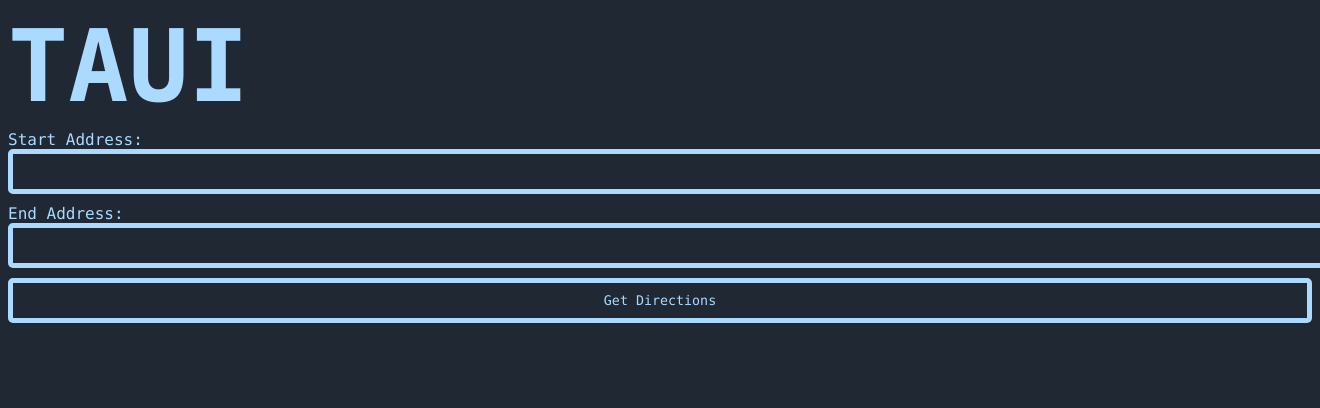
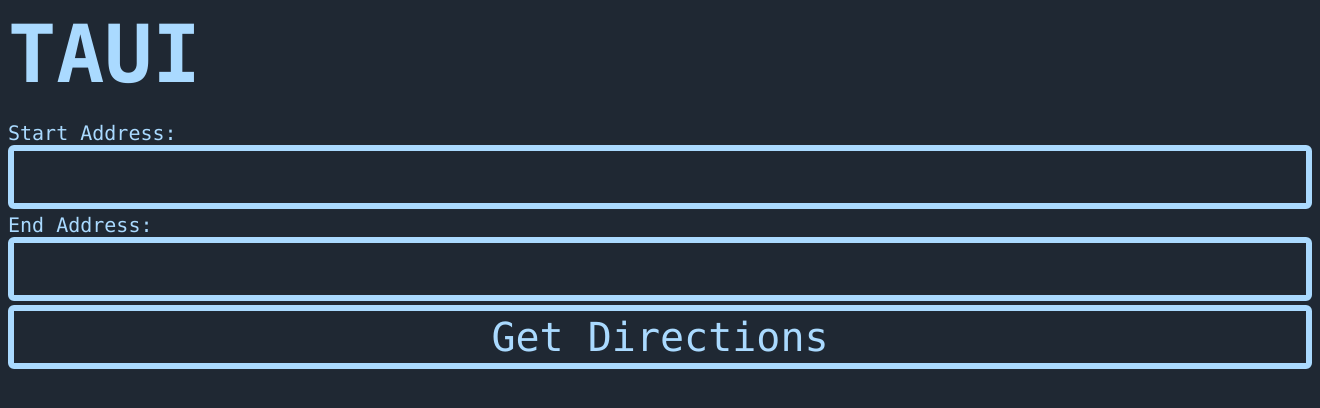
Before and after one commit to SatisfiedSushi/T.A.U.I-Train-And-Uber-Integration, a Flask app: page / in a window 1320 px wide; the page is wider, and only the part inside the window is pictured. Shown: the top 408 px of that part. Run offline with Flask 3, Linux system fonts and the light colour scheme; some libraries are stand-ins or nearby versions.

Commit message:
It finally looks good

```diff
--- a/templates/input.html
+++ b/templates/input.html
@@ -10,21 +10,37 @@
         html, label {
             background-color: #1F2833;
         }
+        #click-box, .input-box {
+            width: 100%;
+            box-sizing: border-box;
+        }
         input[type="text"], #click-box{
-            width: 100%;
-            padding: 10px; /* Adjust the padding for your desired size */
-            margin-bottom: 10px;
-            border: 5px solid #AADAFF;
-            border-radius: 5px;
+            padding: 0.375vh; /* Adjust the padding for your desired size */
+            border: 0.75vh solid #AADAFF;
+            border-radius: 0.75vh;
             background-color: #1F2833;
         }
-        h1, label, input {
+        input, #click-box {
             color: #AADAFF;
+            font-size: 5vh;
+            margin-bottom: 0.5vh;
+            margin-top: 0;
+        }
+        h1, label {
+            color: #AADAFF;
+            font-size: 2.5vh;
+            margin-bottom: 0.5vh;
+            margin-top: 0;
         }
         #title {
-            font-size: 100px;
+            font-size: 10vh;
             margin-top: 0;
-            margin-bottom: 5px;
+            margin-bottom: 2.5vh;
+        }
+        iframe {
+            width: 100%;
+            height: 50vh;
+            box-sizing: border-box;
         }
     </style>
     <script src="https://maps.googleapis.com/maps/api/js?key={{ api_key }}&libraries=places"></script>
@@ -43,9 +59,11 @@
     <h1 id = title>TAUI</h1>
     <form method="POST">
         <label for="start-input">Start Address:</label>
+        <br>
         <input id="start-input" type="text" name="start" class="input-box">
         <br>
         <label for="end-input">End Address:</label>
+        <br>
         <input id="end-input" type="text" name="end" class="input-box">
         <br>
         <input id = "click-box" type="submit" value="Get Directions">
@@ -53,8 +71,6 @@
     {% if start and end %}
     <h1>Directions from {{ start }} to {{ end }}</h1>
     <iframe
-        width="100%"
-        height="450"
         style="border:0"
         loading="lazy"
         allowfullscreen
```
